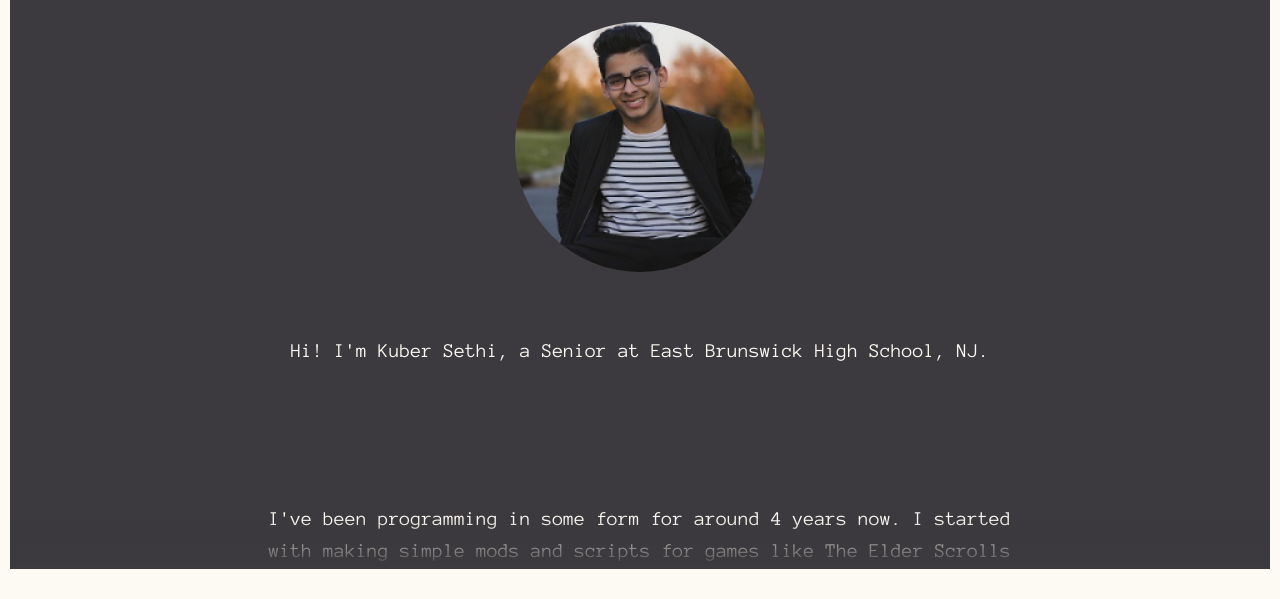
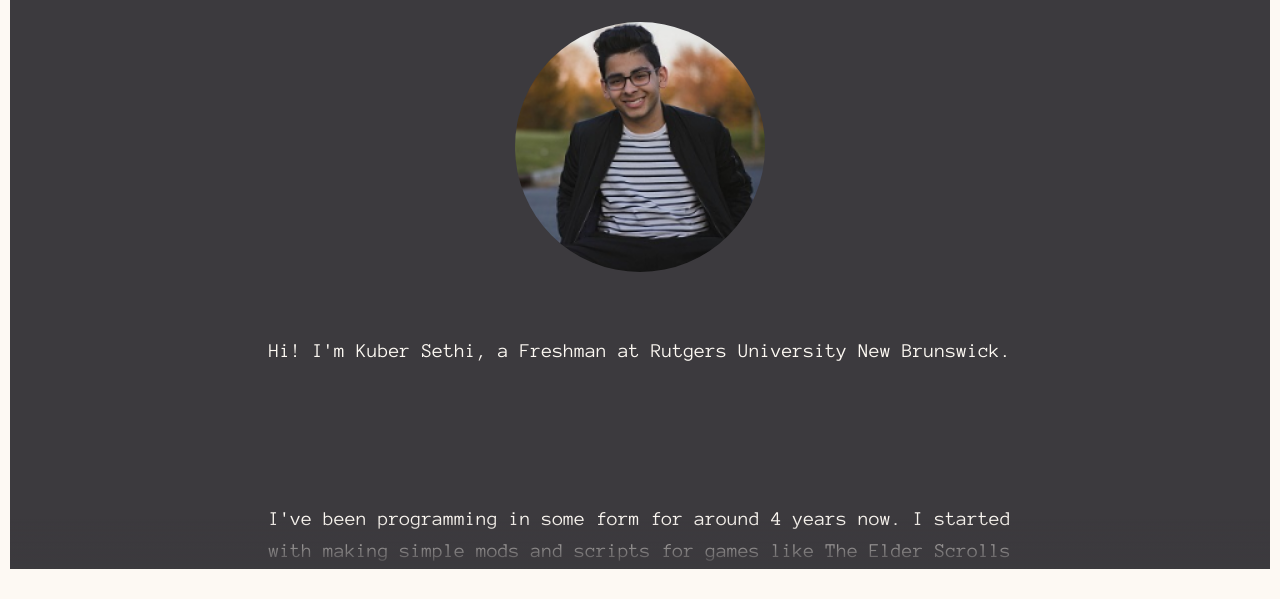
Before and after one commit to KuberSethi/KuberSethi.github.io, a plain HTML site: page about.html in a window 1280 px wide. Shown: the part 201-800 px from the top of the page. Drawn offline with Linux system fonts and the light colour scheme; files that its build step writes are made by us from their sources.

Commit message:
Updated Current education

```diff
--- a/about.html
+++ b/about.html
@@ -23,7 +23,7 @@
 				<img align="center" class="pic" src="images/propic.jpg">
 
 				<p>
-					Hi! I'm Kuber Sethi, a Senior at East Brunswick High School, NJ.
+					Hi! I'm Kuber Sethi, a Freshman at Rutgers University New Brunswick.
 				</p>
 				<br>
 				<p>
```
